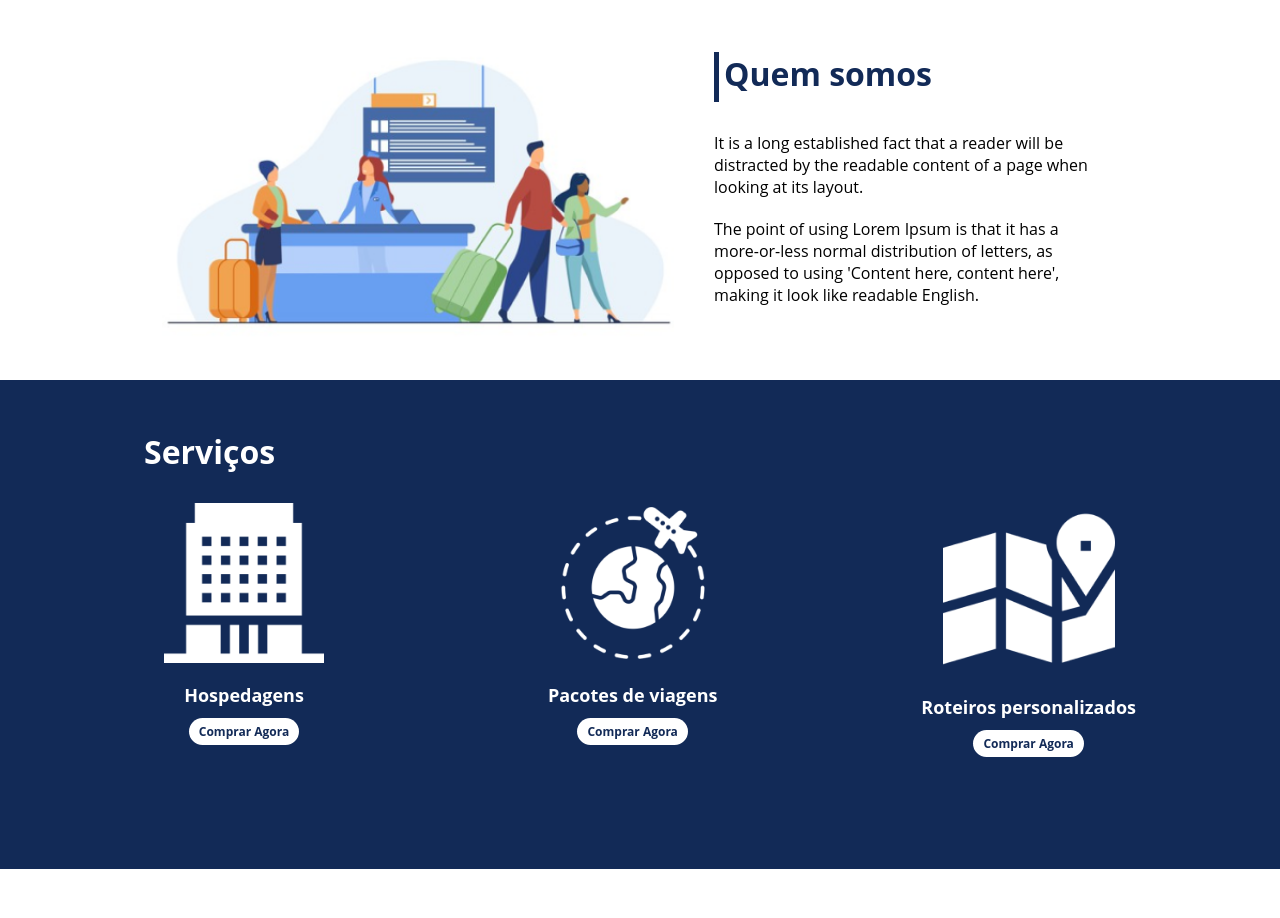
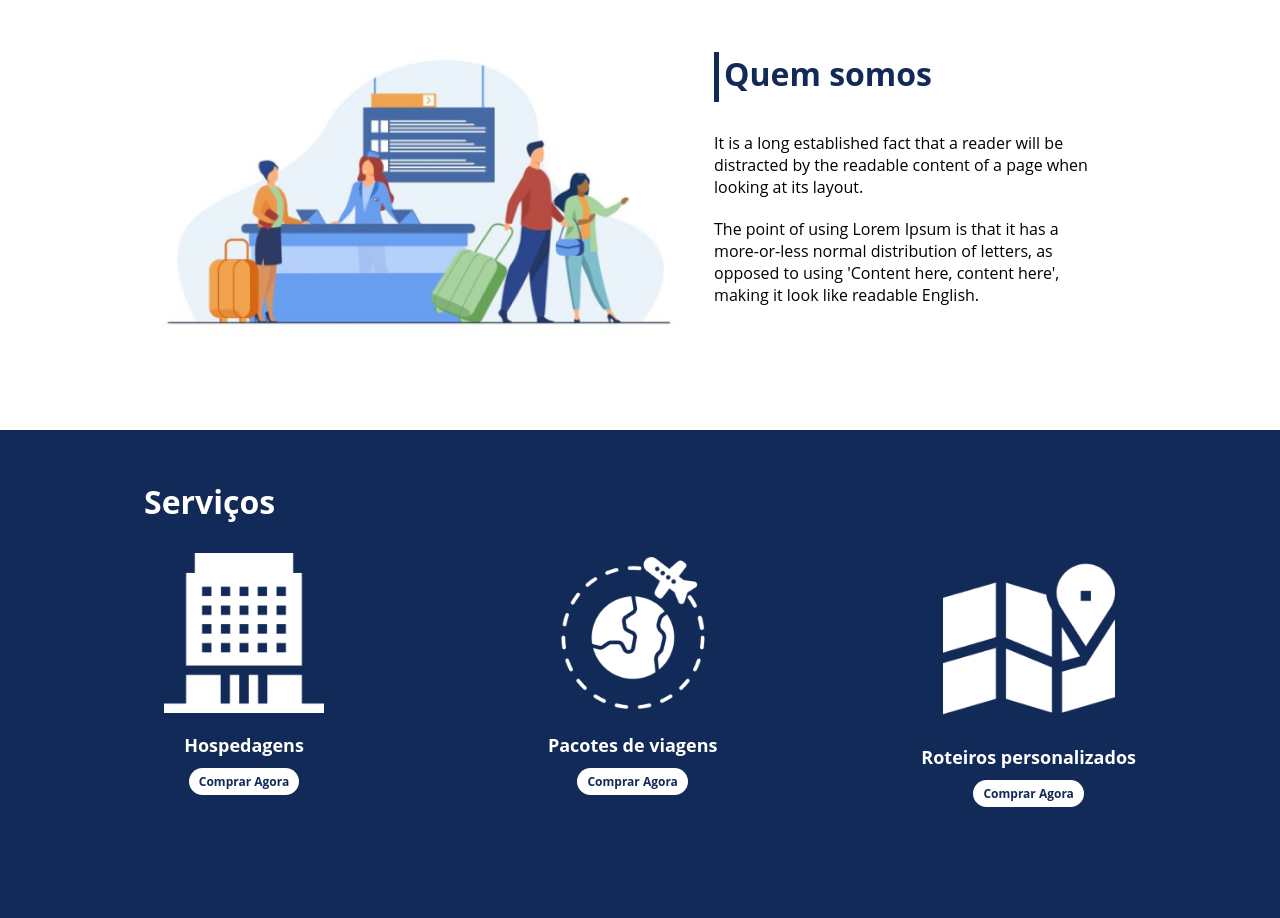
Before and after one commit to stumpf-alexandre/projetos_dio, a PHP site: page / in a window 1280 px wide. Shown: the part 821-1739 px from the top of the page. Run offline with PHP 8.4, Linux system fonts and the light colour scheme.

Commit message:
ultimos detalhes de quem somos

```diff
--- a/ImpulsoJavaScript/flexBox/flexProjeto/style.css
+++ b/ImpulsoJavaScript/flexBox/flexProjeto/style.css
@@ -79,6 +79,7 @@ header .listItems{
     flex-direction: row-reverse;
     align-items: center;
     justify-content: space-between;
+    margin-bottom: 50px;
 }
 #whoWeAre h2{
     font-size: 32px;
```
